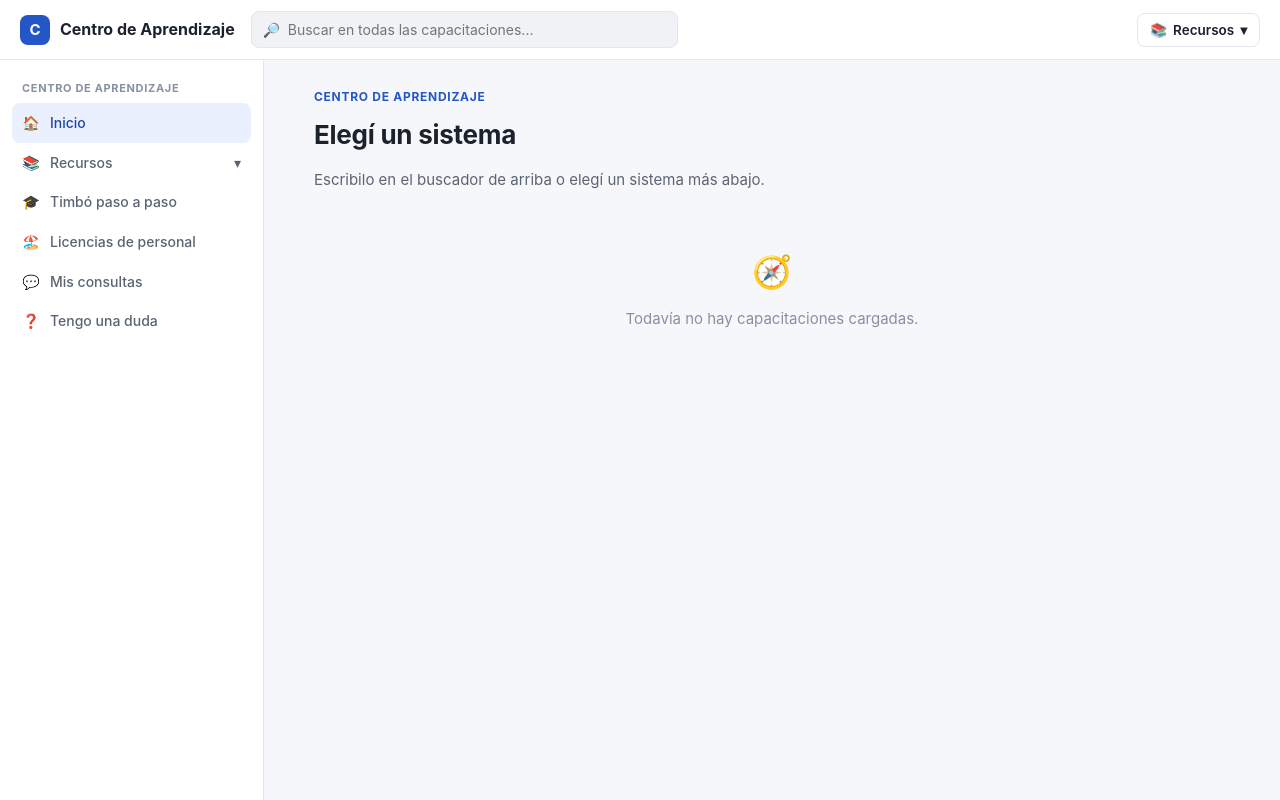
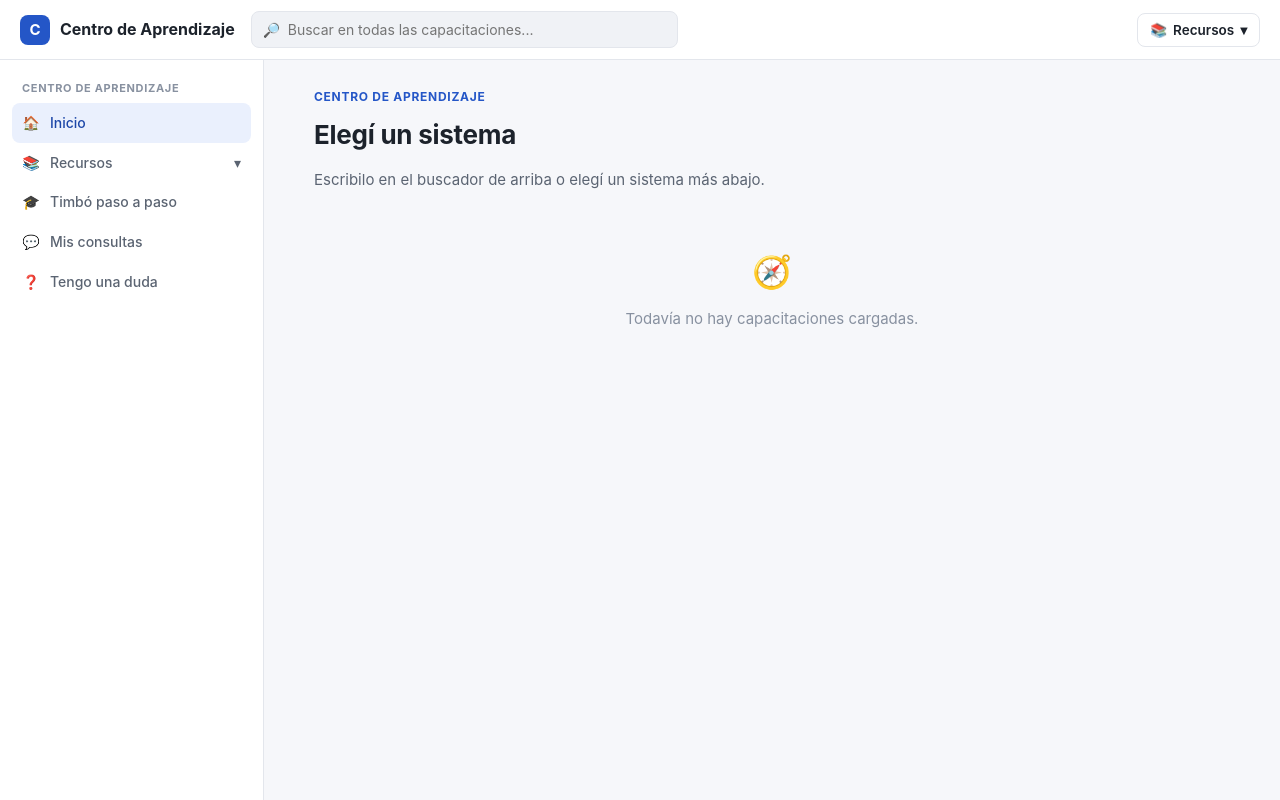
Before and after one commit to bereail/GIT-HEEP, a Flask app: page / in a window 1280 px wide. Run offline with Flask 3, Linux system fonts and the light colour scheme; some libraries are stand-ins or nearby versions.

Commit message:
Licencias de personal: oculto, solo en /admin (sin enlaces públicos); CLAUDE.md al día
Co-Authored-By: Claude Opus 5.5 <noreply@anthropic.com>

```diff
--- a/centroAprendizaje/app/admin/routes.py
+++ b/centroAprendizaje/app/admin/routes.py
@@ -1115,6 +1115,13 @@ def curso_admin_local_archivo(nombre):
     return send_from_directory(os.path.join(recursos.ARCHIVOS, "admin-local"), nombre)
 
 
+@admin_bp.route("/capacitacion/licencias-de-personal")
+@requiere_admin
+def licencias_personal():
+    # Oculto por ahora: solo en el panel hasta que se decida publicarlo.
+    return render_template("admin/licencias_personal.html", datos=recursos.licencias_personal())
+
+
 # ------------------------------------------------- revisión del nomenclador --
 
 # Resultado de cada ítem amarillo: "si", "no", "duda" o "pendiente" (sin
--- a/centroAprendizaje/app/templates/admin/capacitacion_inicio.html
+++ b/centroAprendizaje/app/templates/admin/capacitacion_inicio.html
@@ -18,6 +18,7 @@
       {% for a in pc.archivos %}<a class="btn btn--ghost" href="{{ url_for('admin.capacitacion_archivo', nombre=a.nombre) }}">{{ a.icono }} {{ a.titulo }}</a>{% endfor %}
       <a class="btn btn--ghost" href="{{ url_for('admin.capacitacion_participantes') }}">🧾 Material para participantes</a>
       <a class="btn btn--ghost" href="{{ url_for('admin.curso_admin_local') }}">🛡️ Curso de Administrador Local</a>
+      <a class="btn btn--ghost" href="{{ url_for('admin.licencias_personal') }}">🏖️ Licencias de personal</a>
       <a class="btn btn--ghost" href="{{ url_for('admin.capacitacion_algoritmo') }}">🧭 ¿Qué camino sigue una compra?</a>
       <a class="btn btn--ghost" href="{{ url_for('admin.capacitacion_modo') }}">👩‍🏫 Modo capacitadora</a>
       <a class="btn btn--ghost" href="{{ url_for('admin.recursos_simulador') }}">🎯 Simulador</a>
--- a/centroAprendizaje/app/templates/licencias_personal.html
+++ b/centroAprendizaje/app/templates/admin/licencias_personal.html
@@ -1,6 +1,7 @@
-{% extends "base.html" %}
+{% extends "admin/base_admin.html" %}
 {% block titulo %}Licencias y trámites de personal{% endblock %}
 {% block contenido %}
+<div class="callout callout--warning rec-borrador"><span class="callout__icon">🔒</span><div><b>Oculto por ahora.</b> Solo se ve en el panel; no está publicado.</div></div>
 <div class="hero">
   <div class="hero__eyebrow">Normativa oficial · Ley 8525 y Decreto 1919/89</div>
   <h1>🏖️ {{ datos.titulo }}</h1>
--- a/centroAprendizaje/app/templates/base.html
+++ b/centroAprendizaje/app/templates/base.html
@@ -57,7 +57,6 @@
         <a class="nav-link {{ 'is-active' if request.endpoint == 'ui.mis_consultas' else '' }}" href="{{ url_for('ui.mis_consultas') }}"><span class="nav-link__icon">💬</span>Mis consultas</a>
         <a class="nav-link" href="{{ url_for('ui.portal_inicio') }}"><span class="nav-link__icon">🧭</span>Todas las capacitaciones</a>
         <a class="nav-link {{ 'is-active' if request.endpoint and request.endpoint.startswith('ui.recursos') else '' }}" href="{{ url_for('ui.recursos_inicio') }}"><span class="nav-link__icon">📚</span>Recursos</a>
-        <a class="nav-link {{ 'is-active' if request.endpoint == 'ui.licencias_personal' else '' }}" href="{{ url_for('ui.licencias_personal') }}"><span class="nav-link__icon">🏖️</span>Licencias de personal</a>
 
         {% if categoria_recursos or tema.equivalencias_articulos %}
         <div class="sidebar__section-title">Recursos</div>
@@ -86,7 +85,6 @@
           {% endfor %}
         </details>
         <a class="nav-link {{ 'is-active' if request.endpoint == 'ui.curso_timbo' else '' }}" href="{{ url_for('ui.curso_timbo') }}"><span class="nav-link__icon">🎓</span>Timbó paso a paso</a>
-        <a class="nav-link {{ 'is-active' if request.endpoint == 'ui.licencias_personal' else '' }}" href="{{ url_for('ui.licencias_personal') }}"><span class="nav-link__icon">🏖️</span>Licencias de personal</a>
         <a class="nav-link {{ 'is-active' if request.endpoint == 'ui.mis_consultas' else '' }}" href="{{ url_for('ui.mis_consultas') }}"><span class="nav-link__icon">💬</span>Mis consultas</a>
         <a class="nav-link {{ 'is-active' if request.endpoint == 'ui.consulta_nueva' else '' }}" href="{{ url_for('ui.consulta_nueva', tema_slug='timbo-compras') }}"><span class="nav-link__icon">❓</span>Tengo una duda</a>
       {% endif %}
--- a/centroAprendizaje/app/templates/portal_inicio.html
+++ b/centroAprendizaje/app/templates/portal_inicio.html
@@ -42,12 +42,6 @@
   <span class="duda-portal__ir" aria-hidden="true">→</span>
 </a>
 
-<a class="duda-portal" href="{{ url_for('ui.licencias_personal') }}">
-  <span class="duda-portal__icono" aria-hidden="true">🏖️</span>
-  <span><b>Licencias de personal</b><small>Licencia por mudanza, con la normativa oficial (Ley 8525 y Decreto 1919/89).</small></span>
-  <span class="duda-portal__ir" aria-hidden="true">→</span>
-</a>
-
 <a class="duda-portal" href="{{ url_for('ui.consulta_nueva', tema_slug='timbo-compras') }}">
   <span class="duda-portal__icono" aria-hidden="true">❓</span>
   <span><b>¿Tenés una duda?</b><small>Escribila acá y te respondemos. La respuesta la ves en «Mis consultas».</small></span>
--- a/centroAprendizaje/app/ui/routes.py
+++ b/centroAprendizaje/app/ui/routes.py
@@ -699,11 +699,6 @@ def curso_timbo():
     return render_template("curso_timbo.html", curso=recursos.curso_timbo())
 
 
-@ui_bp.route("/licencias-de-personal")
-def licencias_personal():
-    return render_template("licencias_personal.html", datos=recursos.licencias_personal())
-
-
 @ui_bp.route("/recursos/<clave>")
 def recursos_herramienta(clave):
     if clave not in recursos.HERRAMIENTAS or clave in recursos.OCULTOS_PUBLICO:
```
Also changed, not shown: centroAprendizaje/CLAUDE.md (+6 -1 lines), centroAprendizaje/tests/test_recursos.py (+9 -0 lines).
